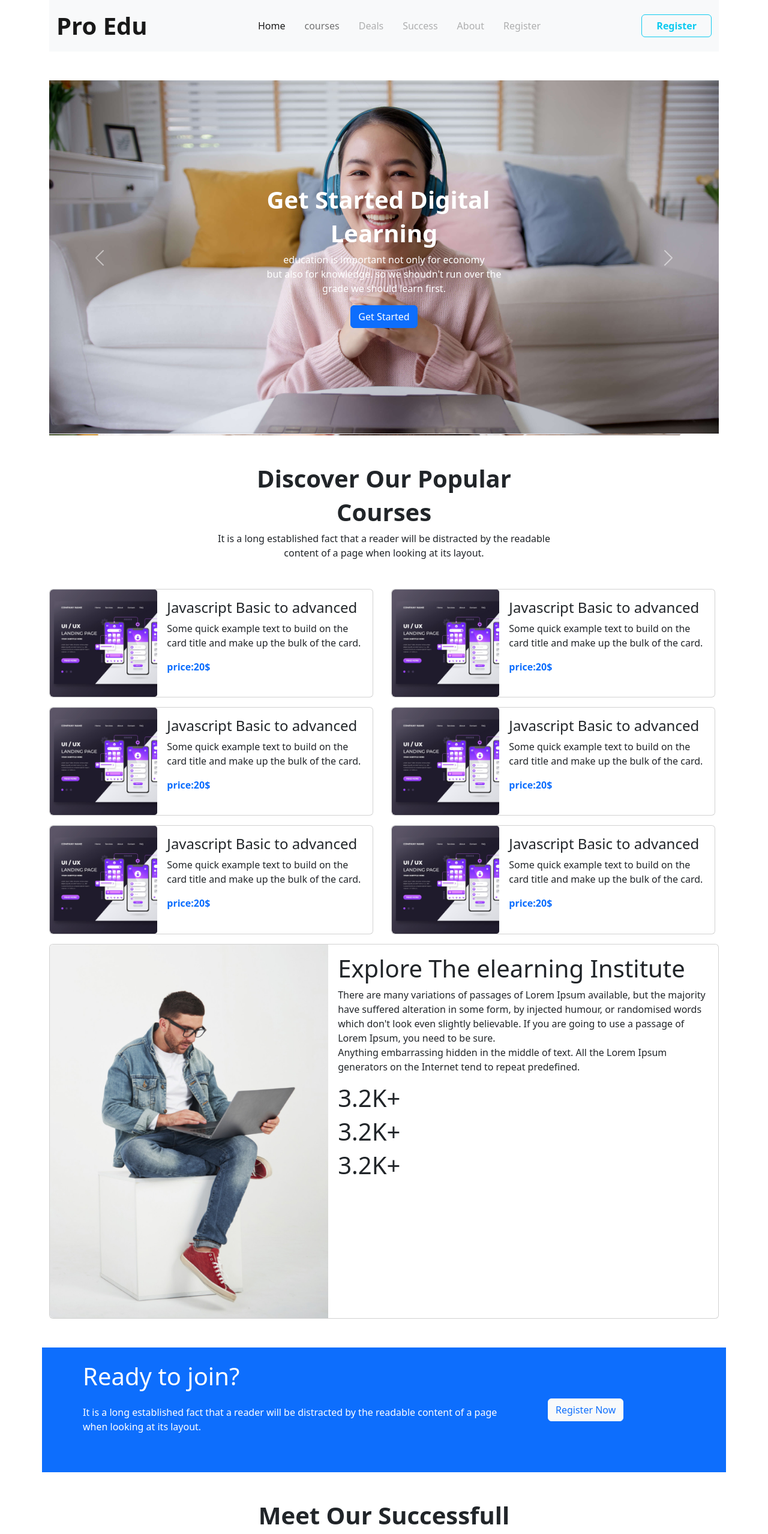
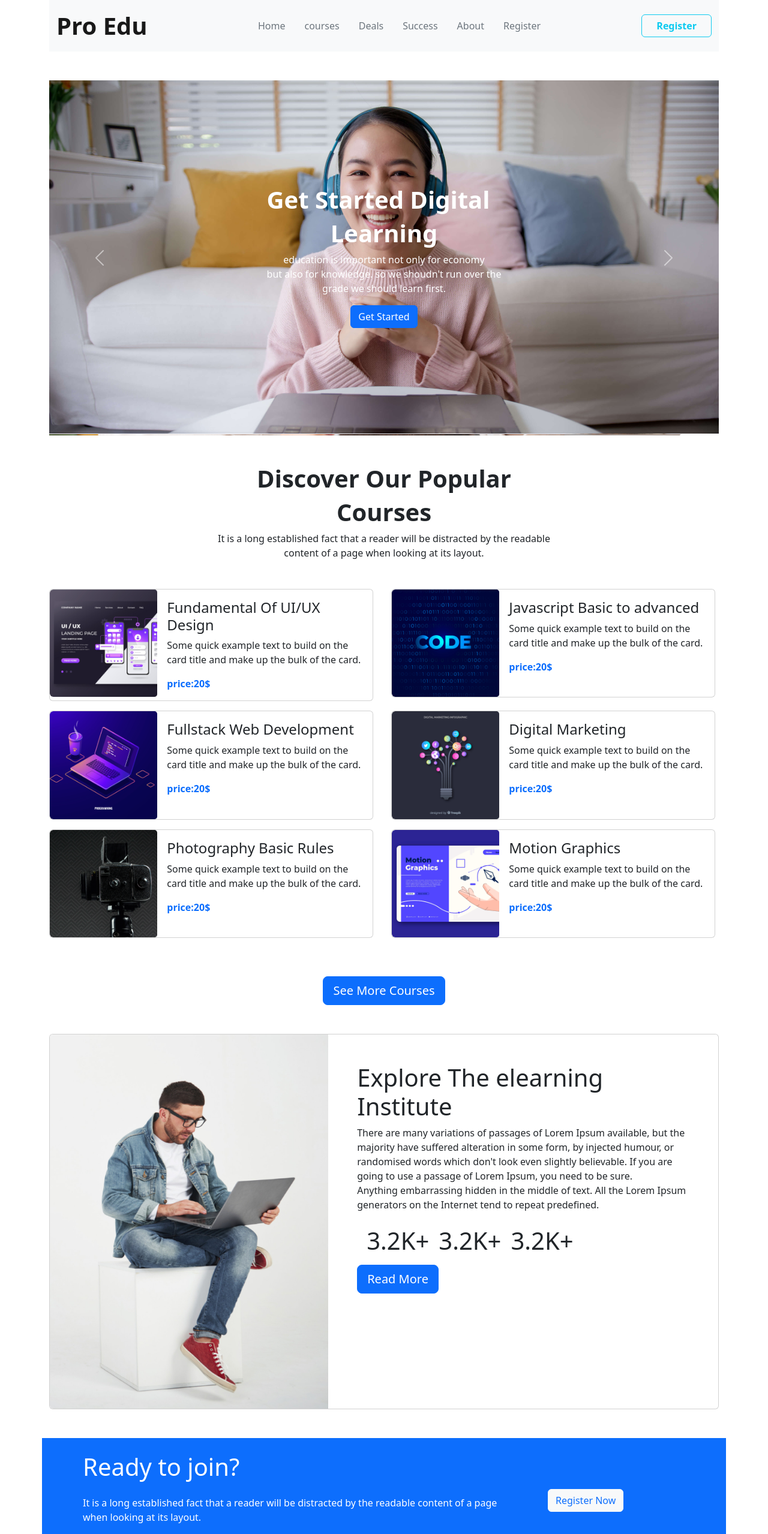
Before and after one commit to asultana181/Assignment_3_edu, a plain HTML site: page index.html in a window 1280 px wide. Shown: the top 2558 px of the page at 60% size. Drawn offline with nearby package versions, Linux system fonts and the light colour scheme.

Commit message:
courses added

```diff
--- a/index.html
+++ b/index.html
@@ -24,23 +24,23 @@
 
                         <ul class="navbar-nav me-auto mb-2 mb-lg-0 ">
                             <li class="nav-item p-2">
-                              <a class="nav-link active" aria-current="page" href="#">Home</a>
+                              <a class="nav-link active text-secondary" aria-current="page" href="#">Home</a>
                             </li>
                             <li class="nav-item p-2">
-                              <a class="nav-link" href="#">courses</a>
+                              <a class="nav-link text-secondary" href="#">courses</a>
                             </li>
 
                             <li class="nav-item p-2">
-                              <a class="nav-link disabled">Deals</a>
+                              <a class="nav-link  text-secondary">Deals</a>
                             </li>
                             <li class="nav-item p-2">
-                              <a class="nav-link disabled">Success</a>
+                              <a class="nav-link text-secondary">Success</a>
                             </li>
                             <li class="nav-item p-2">
-                              <a class="nav-link disabled">About</a>
+                              <a class="nav-link text-secondary">About</a>
                             </li>
                             <li class="nav-item p-2">
-                              <a class="nav-link disabled">Register</a>
+                              <a class="nav-link text-secondary">Register</a>
                             </li>
                           </ul>
                     </div>
@@ -156,7 +156,7 @@
         </div>
         <div class="mt-5">
         <div class="row">
-          <!-- c2 -->
+          <!-- c1 -->
           <div class="col-lg-6 col-md-12 ">
             <div class="card mb-3" style="max-width: 540px;">
                 <div class="row g-0">
@@ -167,8 +167,10 @@
                     </div>
                     <div class="col-md-8">
                         <div class="card-body">
-                            <h4 class="card-title">Javascript
-                                Basic to advanced</h4>
+                            <h4 class="card-title">Fundamental Of UI/UX Design
+
+
+                                </h4>
                             <p class="card-text">Some quick
                                 example text to build on the
                                 card title and make up the bulk
@@ -186,14 +188,13 @@
             <div class="card mb-3" style="max-width: 540px;">
                 <div class="row g-0">
                     <div class="col-md-4 ">
-                        <img src="images/course/course-1.png"
+                        <img src="images/course/course-2.png"
                             class="img-fluid rounded-start w-100"
                             alt="...">
                     </div>
                     <div class="col-md-8">
                         <div class="card-body">
-                            <h4 class="card-title">Javascript
-                                Basic to advanced</h4>
+                            <h4 class="card-title">Javascript Basic to advanced</h4>
                             <p class="card-text">Some quick
                                 example text to build on the
                                 card title and make up the bulk
@@ -210,14 +211,14 @@
           <div class="card mb-3" style="max-width: 540px;">
               <div class="row g-0">
                   <div class="col-md-4 ">
-                      <img src="images/course/course-1.png"
+                      <img src="images/course/course-3.png"
                           class="img-fluid rounded-start w-100"
                           alt="...">
                   </div>
                   <div class="col-md-8">
                       <div class="card-body">
-                          <h4 class="card-title">Javascript
-                              Basic to advanced</h4>
+                          <h4 class="card-title">Fullstack Web Development
+                            </h4>
                           <p class="card-text">Some quick
                               example text to build on the
                               card title and make up the bulk
@@ -234,14 +235,14 @@
         <div class="card mb-3" style="max-width: 540px;">
             <div class="row g-0">
                 <div class="col-md-4 ">
-                    <img src="images/course/course-1.png"
+                    <img src="images/course/course-4.png"
                         class="img-fluid rounded-start w-100"
                         alt="...">
                 </div>
                 <div class="col-md-8">
                     <div class="card-body">
-                        <h4 class="card-title">Javascript
-                            Basic to advanced</h4>
+                        <h4 class="card-title">Digital Marketing
+                            </h4>
                         <p class="card-text">Some quick
                             example text to build on the
                             card title and make up the bulk
@@ -258,14 +259,14 @@
       <div class="card mb-3" style="max-width: 540px;">
           <div class="row g-0">
               <div class="col-md-4 ">
-                  <img src="images/course/course-1.png"
+                  <img src="images/course/course-5.png"
                       class="img-fluid rounded-start w-100"
                       alt="...">
               </div>
               <div class="col-md-8">
                   <div class="card-body">
-                      <h4 class="card-title">Javascript
-                          Basic to advanced</h4>
+                      <h4 class="card-title">Photography Basic Rules
+                          </h4>
                       <p class="card-text">Some quick
                           example text to build on the
                           card title and make up the bulk
@@ -282,14 +283,14 @@
     <div class="card mb-3" style="max-width: 540px;">
         <div class="row g-0">
             <div class="col-md-4 ">
-                <img src="images/course/course-1.png"
+                <img src="images/course/course-6.png"
                     class="img-fluid rounded-start w-100"
                     alt="...">
             </div>
             <div class="col-md-8">
                 <div class="card-body">
-                    <h4 class="card-title">Javascript
-                        Basic to advanced</h4>
+                    <h4 class="card-title">Motion Graphics
+                        </h4>
                     <p class="card-text">Some quick
                         example text to build on the
                         card title and make up the bulk
@@ -301,6 +302,9 @@
         </div>
     </div>
 </div>
+</div>
+<div class=" d-flex justify-content-center m-5">
+  <button type="button" class="btn btn-primary btn-lg">See More Courses</button>
 </div>
         </div>
 
@@ -317,7 +321,7 @@
             <img src="images/working.png" class="img-fluid rounded-start" alt="...">
           </div>
           <div class="col-lg-7">
-            <div class="card-body">
+            <div class="card-body p-5">
               <h1>Explore The elearning
                 Institute</h1>
               <p>There are many variations of passages of Lorem Ipsum available, but the
@@ -328,7 +332,9 @@
 
                 Anything embarrassing hidden in the middle of text. All the Lorem Ipsum
                 generators on the Internet tend to repeat predefined.</p>
-                <h1>3.2K+</h1> <h1>3.2K+</h1> <h1>3.2K+</h1>
+                <div class="d-flex px-2"><h1 class="p-2">3.2K+</h1> <h1 class="p-2">3.2K+</h1>
+                  <h1 class="p-2">3.2K+</h1></div>
+                  <button type="button" class="btn btn-primary btn-lg">Read More</button>
             </div>
           </div>
         </div>
@@ -511,25 +517,25 @@
 
    </section>
    <!-- companies -->
-   <section class="container mt-5">
+   <section class="container mt-5 d-md-none d-lg-block d-sm-none">
      <h1 class="fw-bolder text-center">Trusted by over 800+ companies</h1>
     <div class="my-5 row ">
-      <div class="col">
+      <div class="col w-25">
         <img src="images/company/company-1.png" alt="">
       </div>
-      <div class="col">
+      <div class="col w-25">
         <img src="images/company/company-2.png" alt="">
       </div>
-      <div class="col">
+      <div class="col w-25">
         <img src="images/company/company-3.png" alt="">
       </div>
-      <div class="col">
+      <div class="col w-25">
         <img src="images/company/company-4.png" alt="">
       </div>
-      <div class="col">
+      <div class="col w-25">
         <img src="images/company/company-5.png" alt="">
       </div>
-      <div class="col">
+      <div class="col w-25">
         <img src="images/company/company-6.png" alt="">
       </div>
     </div>
```
